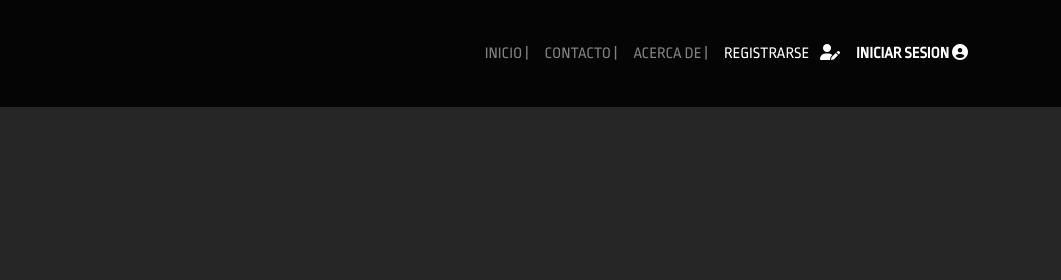
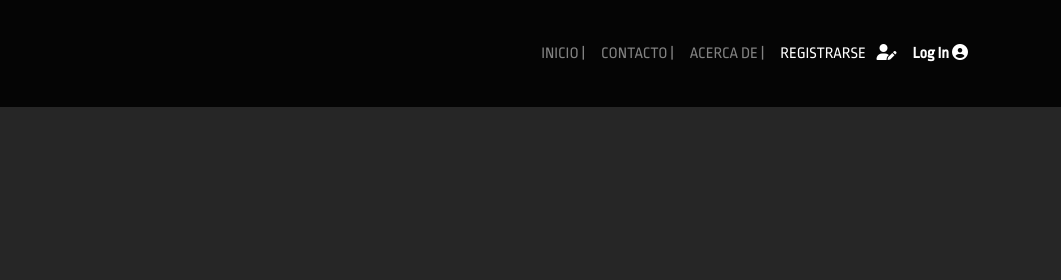
Before and after one commit to chacho47/proyecto-2, a plain HTML site: page index.html in a window 1280 px wide. Shown: the top 280 px of the page, 219-1280 px from the left. Drawn offline with nearby package versions, Linux system fonts and the light colour scheme.

Commit message:
Cambiar de texto

```diff
--- a/index.html
+++ b/index.html
@@ -49,7 +49,7 @@
                             </a>
                         </li>
                         <li class="nav-item active">
-                            <a class="nav-link efectoimg" href="contacto.html"><strong>INICIAR SESION </strong>
+                            <a class="nav-link efectoimg" href="contacto.html"><strong> Log In </strong>
                                 <i class="fas fa-user-circle fa-1x"></i></a>
                         </li>
                     </ul>
```
Also changed, not shown: contacto.html (+1 -1 lines).
